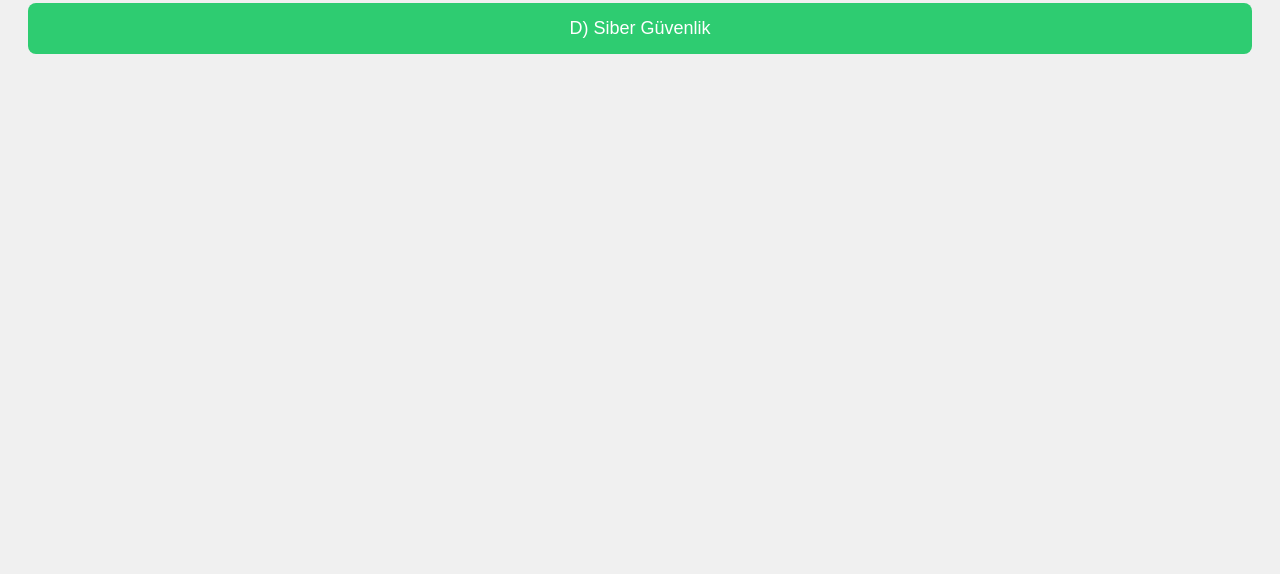
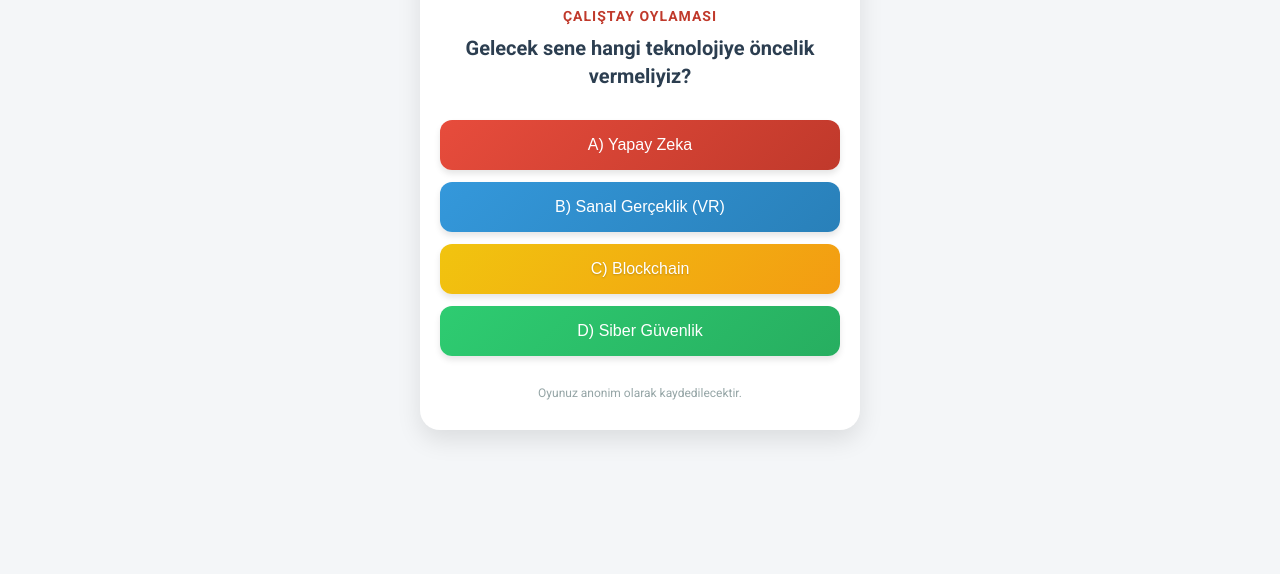
Before and after one commit to aybilge/3DProjectExample, a plain HTML site: page anket.html in a window 1280 px wide. Shown: the part 266-840 px from the top of the page. Before the commit the page ends 800 px from the top, so only its background shows below. Drawn offline with Linux system fonts and the light colour scheme.

Commit message:
Update anket.html

```diff
--- a/anket.html
+++ b/anket.html
@@ -1,40 +1,142 @@
 <!DOCTYPE html>
-<html>
+<html lang="tr">
 <head>
     <title>Çalıştay Oylama</title>
-    <meta name="viewport" content="width=device-width, initial-scale=1">
+    <meta charset="UTF-8">
+    <meta name="viewport" content="width=device-width, initial-scale=1, maximum-scale=1, user-scalable=no">
+    <link href="https://fonts.googleapis.com/css2?family=Roboto:wght@400;500;700&display=swap" rel="stylesheet">
+
     <style>
-        body { font-family: sans-serif; text-align: center; padding: 20px; background-color: #f0f0f0; }
-        .soru { font-size: 24px; font-weight: bold; margin-bottom: 30px; }
+        body {
+            font-family: 'Roboto', sans-serif;
+            background-color: #f4f6f8; /* Göz yormayan açık gri */
+            margin: 0;
+            padding: 20px;
+            display: flex;
+            flex-direction: column;
+            align-items: center;
+            justify-content: center;
+            min-height: 100vh;
+        }
+
+        /* Ana Taşıyıcı Kart */
+        .container {
+            background-color: white;
+            width: 100%;
+            max-width: 400px;
+            padding: 30px 20px;
+            border-radius: 20px;
+            box-shadow: 0 10px 25px rgba(0,0,0,0.1); /* Havalı gölge efekti */
+            text-align: center;
+            transition: transform 0.3s ease;
+        }
+
+        /* MEB Logosu */
+        .logo-img {
+            width: 100px;
+            height: auto;
+            margin-bottom: 20px;
+        }
+
+        .baslik {
+            color: #c0392b; /* MEB Kırmızısı */
+            font-size: 14px;
+            font-weight: bold;
+            letter-spacing: 1px;
+            text-transform: uppercase;
+            margin-bottom: 10px;
+        }
+
+        .soru {
+            font-size: 20px;
+            font-weight: 700;
+            color: #2c3e50;
+            margin-bottom: 30px;
+            line-height: 1.4;
+        }
+
+        /* Butonlar */
         .btn {
-            display: block; width: 100%; padding: 15px; margin: 10px 0;
-            font-size: 18px; color: white; border: none; border-radius: 8px; cursor: pointer;
+            display: block;
+            width: 100%;
+            padding: 16px;
+            margin: 12px 0;
+            font-size: 16px;
+            font-weight: 500;
+            color: white;
+            border: none;
+            border-radius: 12px;
+            cursor: pointer;
+            transition: transform 0.2s, opacity 0.2s;
+            box-shadow: 0 4px 6px rgba(0,0,0,0.1);
+            position: relative;
+            overflow: hidden;
         }
-        .btn-a { background-color: #e74c3c; } /* Kırmızı */
-        .btn-b { background-color: #3498db; } /* Mavi */
-        .btn-c { background-color: #f1c40f; color: black; } /* Sarı */
-        .btn-d { background-color: #2ecc71; } /* Yeşil */
-        #sonucMesaj { display: none; margin-top: 20px; font-size: 20px; color: green; font-weight: bold; }
+
+        .btn:active {
+            transform: scale(0.98); /* Tıklama hissi */
+        }
+
+        /* Şık Renkleri (Daha pastel ve modern tonlar) */
+        .btn-a { background: linear-gradient(135deg, #e74c3c, #c0392b); }
+        .btn-b { background: linear-gradient(135deg, #3498db, #2980b9); }
+        .btn-c { background: linear-gradient(135deg, #f1c40f, #f39c12); color: #fff; text-shadow: 0 1px 2px rgba(0,0,0,0.2); }
+        .btn-d { background: linear-gradient(135deg, #2ecc71, #27ae60); }
+
+        /* Sonuç Mesajı */
+        #sonucMesaj {
+            display: none;
+            margin-top: 30px;
+        }
+        .check-icon {
+            font-size: 60px;
+            color: #2ecc71;
+            margin-bottom: 15px;
+            display: block;
+        }
+        .tesekkur-text {
+            font-size: 22px;
+            font-weight: bold;
+            color: #2c3e50;
+        }
+
+        /* Footer */
+        .footer {
+            margin-top: 30px;
+            font-size: 12px;
+            color: #95a5a6;
+        }
+
     </style>
 </head>
 <body>
 
-    <div id="oylamaEkrani">
-        <div class="soru">Soru: Gelecek sene hangi teknolojiye odaklanmalıyız?</div>
+    <div class="container" id="oylamaEkrani">
+        <img src="https://upload.wikimedia.org/wikipedia/commons/thumb/9/91/T.C._Mill%C3%AE_E%C4%9Fitim_Bakanl%C4%B1%C4%9F%C4%B1_logo.svg/1200px-T.C._Mill%C3%AE_E%C4%9Fitim_Bakanl%C4%B1%C4%9F%C4%B1_logo.svg.png" alt="MEB Logo" class="logo-img">
+
+        <div class="baslik">ÇALIŞTAY OYLAMASI</div>
+        <div class="soru">Gelecek sene hangi teknolojiye öncelik vermeliyiz?</div>
 
         <button class="btn btn-a" onclick="oyVer('A')">A) Yapay Zeka</button>
         <button class="btn btn-b" onclick="oyVer('B')">B) Sanal Gerçeklik (VR)</button>
         <button class="btn btn-c" onclick="oyVer('C')">C) Blockchain</button>
         <button class="btn btn-d" onclick="oyVer('D')">D) Siber Güvenlik</button>
+
+        <div class="footer">Oyunuz anonim olarak kaydedilecektir.</div>
     </div>
 
-    <div id="sonucMesaj">Oyunuz Alındı! Teşekkürler.</div>
+    <div class="container" id="sonucMesaj">
+        <span class="check-icon">✓</span>
+        <div class="tesekkur-text">Oyunuz Alındı!</div>
+        <p style="color:#7f8c8d;">Katılımınız için teşekkür ederiz.</p>
+        <img src="https://upload.wikimedia.org/wikipedia/commons/thumb/9/91/T.C._Mill%C3%AE_E%C4%9Fitim_Bakanl%C4%B1%C4%9F%C4%B1_logo.svg/1200px-T.C._Mill%C3%AE_E%C4%9Fitim_Bakanl%C4%B1%C4%9F%C4%B1_logo.svg.png" alt="MEB Logo" class="logo-img" style="width: 60px; opacity: 0.5; margin-top:20px;">
+    </div>
 
     <script src="https://www.gstatic.com/firebasejs/8.10.0/firebase-app.js"></script>
     <script src="https://www.gstatic.com/firebasejs/8.10.0/firebase-database.js"></script>
 
     <script>
-        // --- BURAYI KENDİ KODUNLA DEĞİŞTİR ---
+        // --- BURAYA KENDİ KODUNU TEKRAR YAPIŞTIRMAYI UNUTMA ---
         const firebaseConfig = {
 	  apiKey: "AIzaSyAtTNQm4hgQfJFDXfVHVdQIy9K8NYujxOo",
 	  authDomain: "calistayanket.firebaseapp.com",
@@ -44,19 +146,18 @@
 	  messagingSenderId: "84810169360",
 	  appId: "1:84810169360:web:7a157feaf1fc18047ade95"
 	};
-        // --------------------------------------
+        // ------------------------------------------------------
 
         firebase.initializeApp(firebaseConfig);
         const database = firebase.database();
 
         function oyVer(secenek) {
-            // Veritabanına oyu gönder
             const yeniOyRef = database.ref('oylar').push();
             yeniOyRef.set({
                 secim: secenek,
                 zaman: Date.now()
             }).then(() => {
-                // Başarılı olursa ekranı değiştir
+                // Eski ekranı gizle, teşekkür ekranını göster
                 document.getElementById('oylamaEkrani').style.display = 'none';
                 document.getElementById('sonucMesaj').style.display = 'block';
             });
```
Lines whose indentation alone changed are shown as unchanged.
